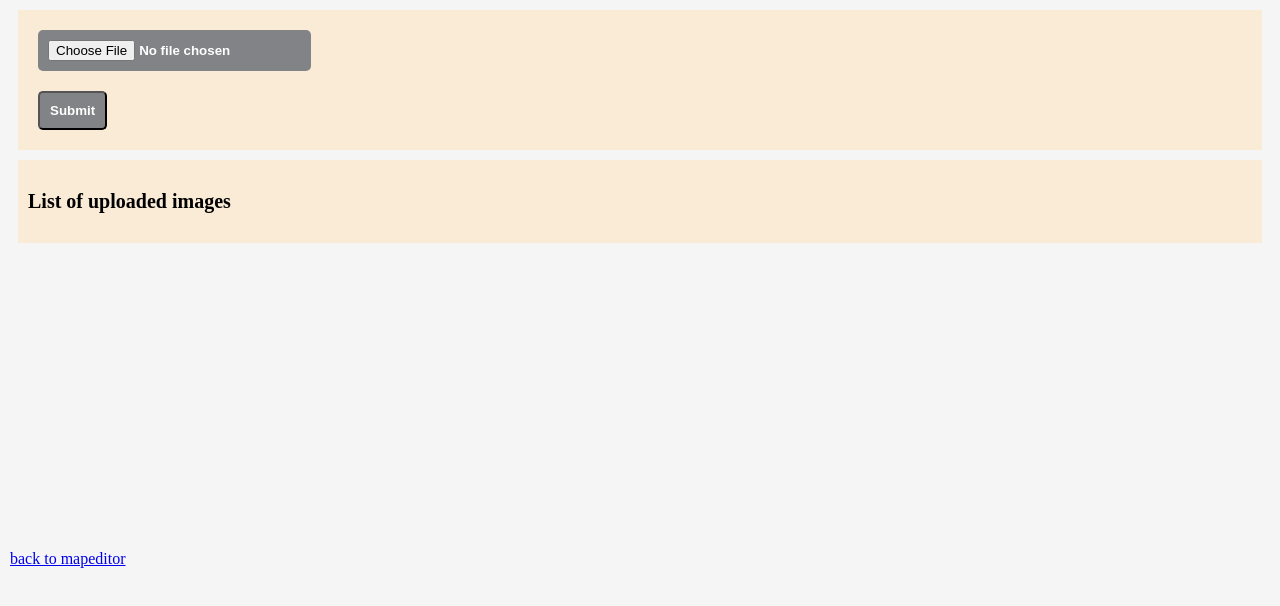
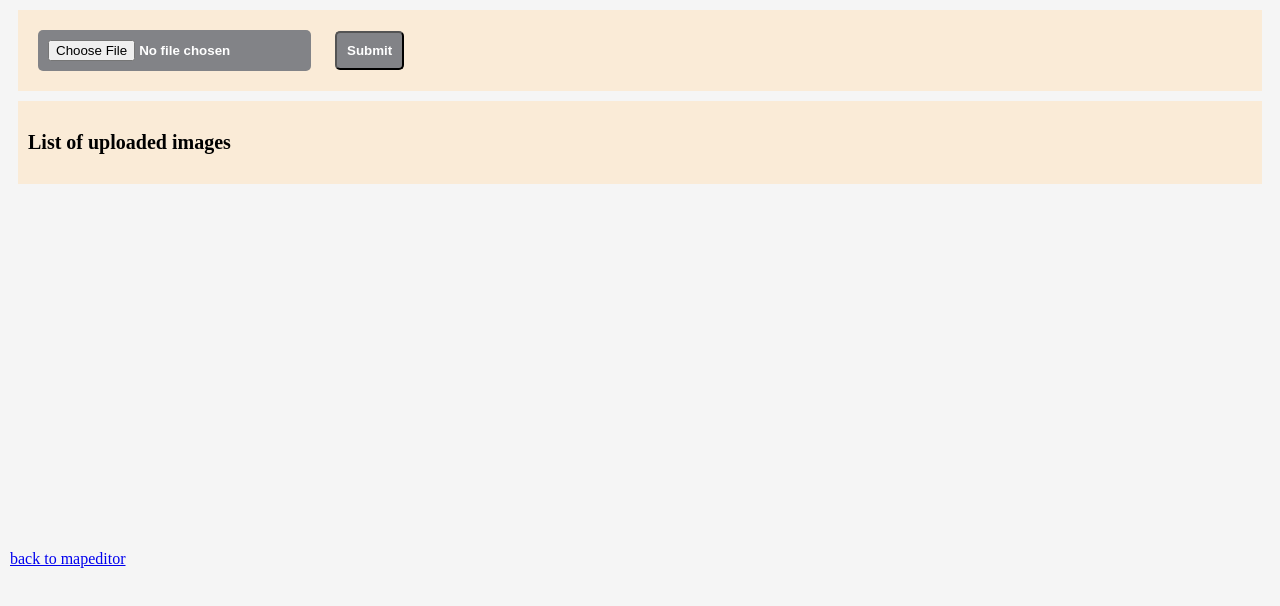
Before and after one commit to andryjurca/pictures-map, a website: page public/upload.html in a window 1280 px wide. Drawn offline with nearby package versions, Linux system fonts and the light colour scheme; no server answers.

Commit message:
changed position of send image button

```diff
--- a/public/upload.html
+++ b/public/upload.html
@@ -11,7 +11,7 @@
 </head>
 <body>
     <form method="post" action="/upload" enctype="multipart/form-data">
-        <input type="file" name="image"><br>
+        <input type="file" name="image">
         <input type="submit">
     </form>
     <div id="div-list-uploaded">
```
